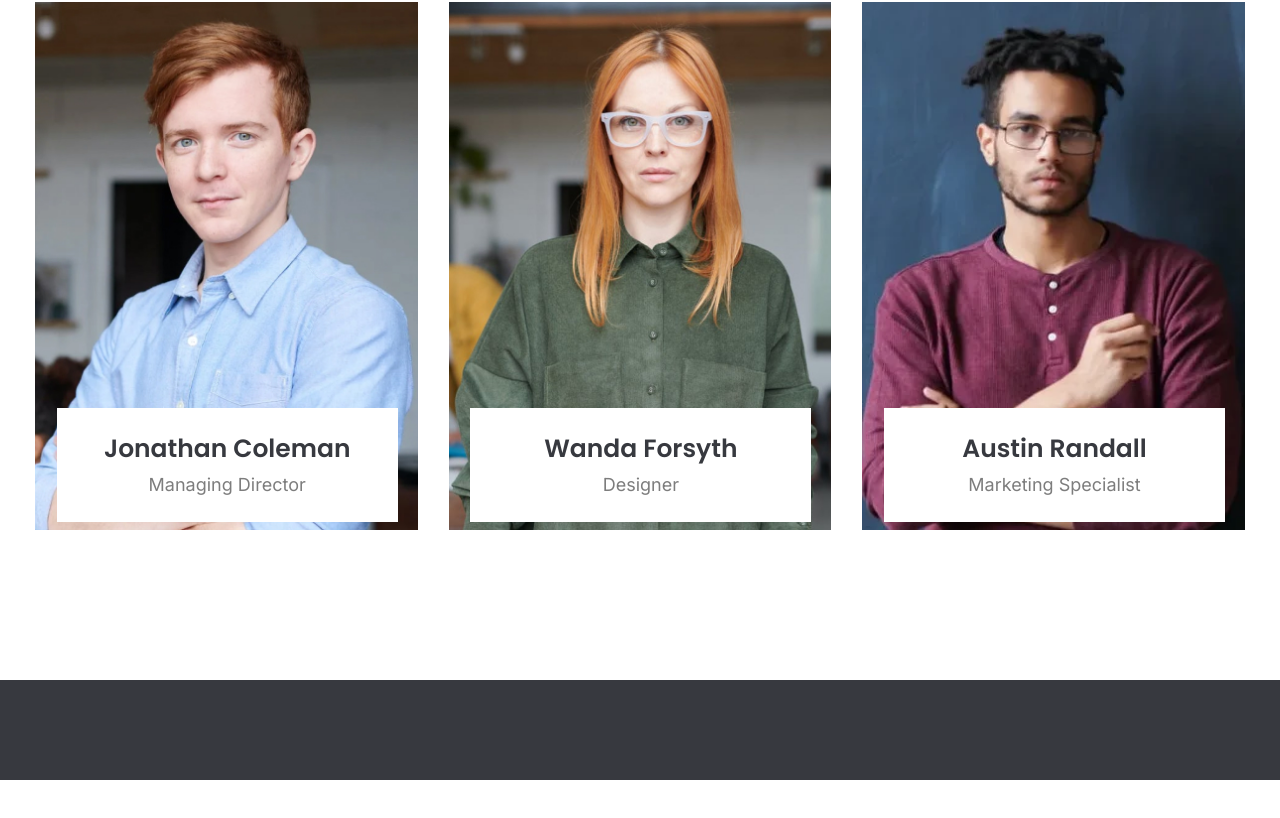
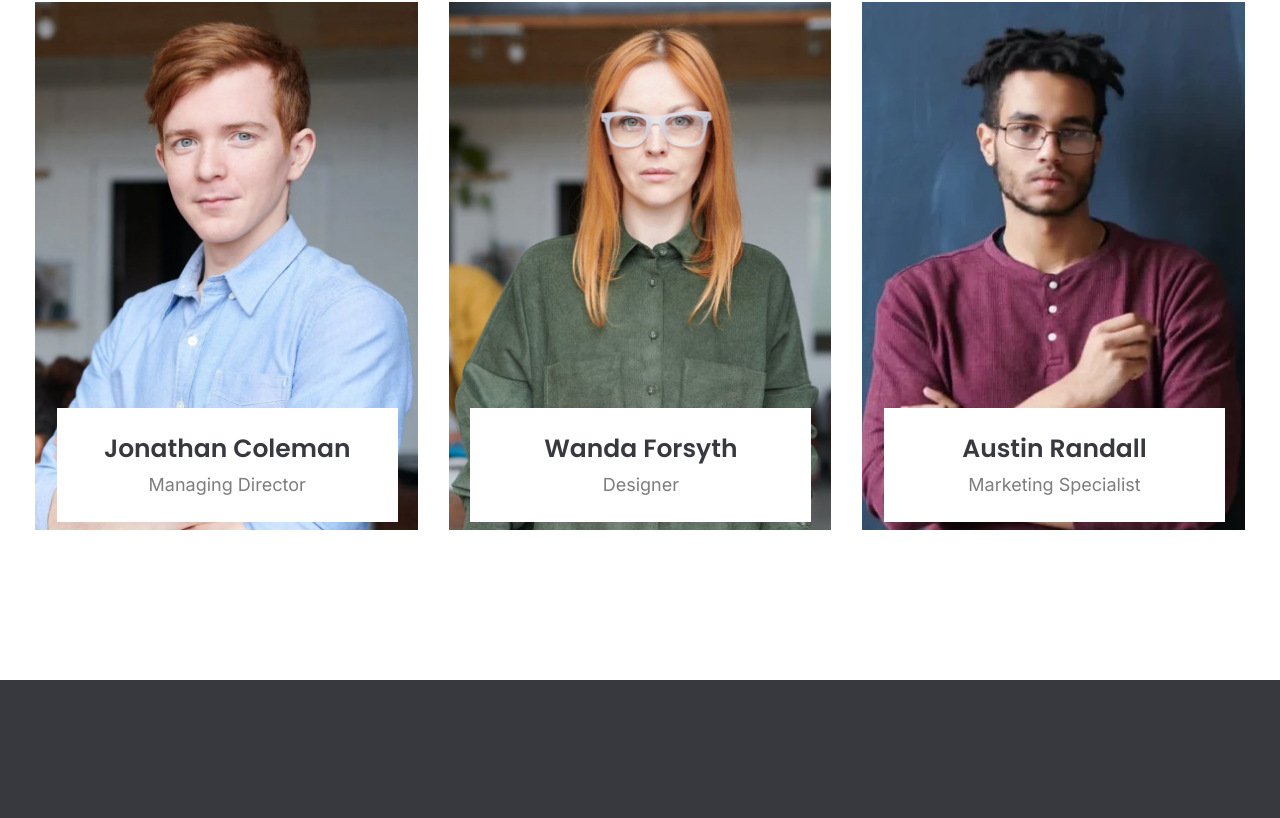
Before and after one commit to Valeriameuf/lessons, a plain HTML site: page lesson_12/index.html in a window 1280 px wide. Shown: the part 2735-3553 px from the top of the page. Before the commit the page ends 3515 px from the top, so only its background shows below. Drawn offline with nearby package versions, Linux system fonts and the light colour scheme; files whose address does not match are found by name; a web font is replaced by a local one.

Commit message:
Update style.css

```diff
--- a/lesson_12/css/style.css
+++ b/lesson_12/css/style.css
@@ -47,7 +47,7 @@ img {
 }
 .footer {
   background-color: #37393f;
-  padding: 50px;
+  height: 200px;
 }
 /* Header */
 .header {
```
